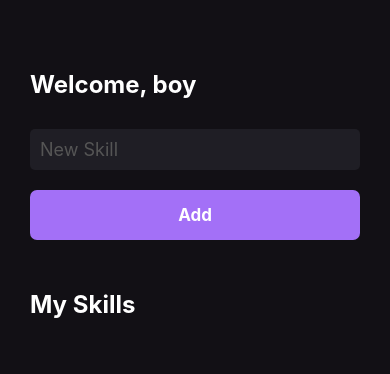
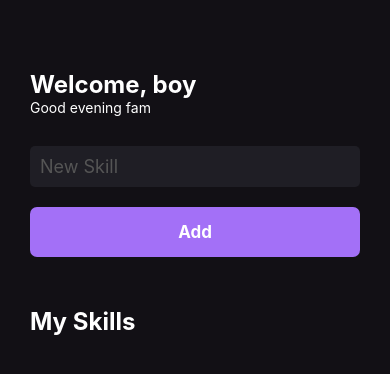
Before and after one commit to joaodias-rms/myskills, a React Native app: screen / in a window 390 px wide. Shown: the top 374 px of the page. Built offline with nearby package versions, Linux system fonts and the light colour scheme.

Commit message:
teste com useEffect

```diff
--- a/src/Screens/Home/index.js
+++ b/src/Screens/Home/index.js
@@ -1,4 +1,4 @@
-import React, {useState} from 'react';
+import React, {useEffect, useState} from 'react';
 
 import {View, Text, TextInput, FlatList} from 'react-native';
 
@@ -10,14 +10,29 @@
 export function Home() {
   const [newSkill, setNewSkill] = useState('');
   const [mySkills, setMySkills] = useState([]);
+  const [greeting, setGreeting] = useState('');
 
   function handleAddNewSkill() {
-    //oldState vai receber o estado anterior e adicionar o novo, utiliza-se o spread operator (...) pra receber todo os restante das informações do estado
+    //oldState vai receber o estado anterior e adicionar o novo, utiliza-se o spread operator (...) pra receber as informações que estão dentro do estado
     setMySkills(oldState => [...oldState, newSkill]);
   }
+
+  useEffect(() => {
+    const currentHour = new Date().getHours();
+
+    if (currentHour < 12) {
+      setGreeting('Good morning ya');
+    } else if (currentHour >= 12 && currentHour < 18) {
+      setGreeting('Good afternoon');
+    } else {
+      setGreeting('Good evening fam');
+    }
+  }, []);
+
   return (
     <View style={styles.container}>
       <Text style={styles.title}>Welcome, boy</Text>
+      <Text style={styles.greetings}>{greeting}</Text>
       <TextInput
         style={styles.input}
         placeholder="New Skill"
@@ -25,6 +40,7 @@
         onChangeText={setNewSkill}
       />
       <Button onPress={handleAddNewSkill} />
+
       <Text style={[styles.title, {marginVertical: 50}]}>My Skills</Text>
 
       <FlatList
--- a/src/Screens/Home/styles.js
+++ b/src/Screens/Home/styles.js
@@ -20,5 +20,8 @@
     padding: Platform.OS === 'ios' ? 15 : 10,
     marginTop: 30,
     borderRadius: 5,
+  },
+  greetings:{
+    color: '#fff'
   }
 });
```
